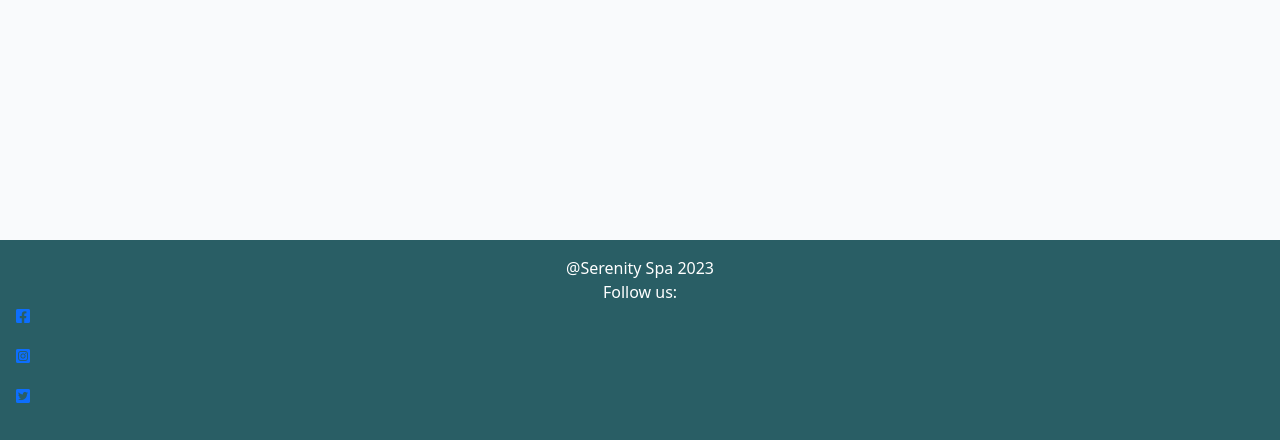
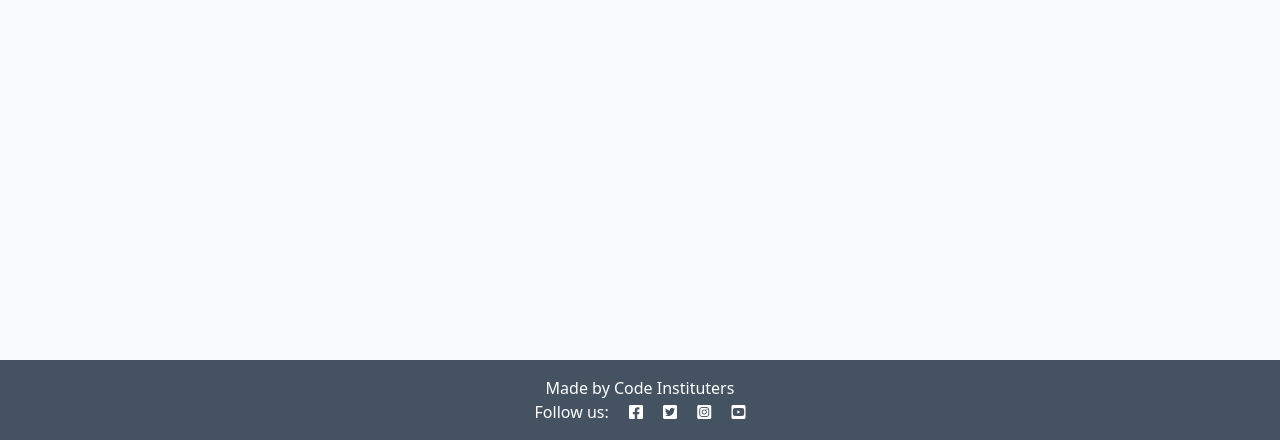
Before and after one commit to Chapter256/serenity, a Django app: page / in a window 1280 px wide. Shown: the part 360-800 px from the top of the page. Run offline with Django 3.2, Linux system fonts and the light colour scheme; data that the repository does not hold is empty.

Commit message:
set everything back to original code

```diff
--- a/static/css/style.css
+++ b/static/css/style.css
@@ -22,7 +22,7 @@ body {
 }
 
 .dark-bg {
-    background-color: #295E65;
+    background-color: #445261;
 }
 
 .main-bg {
@@ -62,7 +62,7 @@ body {
 }
 
 .masthead-text {
-    background-color: #32303F;
+    background-color: #445261;
     color: white;
     position: relative;
 }
@@ -79,7 +79,7 @@ body {
     right: 90%;
     height: 100%;
     width: 150%;
-    background: #4E8074;
+    background: #445261;
     -webkit-transform: skew(15deg);
     -moz-transform: skew(15deg);
     transform: skew(15deg);
@@ -124,7 +124,7 @@ body {
 
 .link:hover,
 .link:active {
-    color: #32303F;
+    color: #445261;
     text-decoration: underline;
 }
 
--- a/templates/base.html
+++ b/templates/base.html
@@ -78,11 +78,11 @@
 
     <!-- Footer -->
     <footer class="footer mt-auto py-3 dark-bg">
-        <p class="m-0 text-center text-white">@Serenity Spa 2023</p>
-        <p class="m-0 text-center text-white">Follow us:
-            <p><a href="https://facebook.com/" target="_blank" rel="noopener" aria-label="Go to our Facebook page"><i class="fab fa-facebook-square ms-3"></i></a></p>
-            <p><a href="https://instagram.com/" target="_blank" rel="noopener" aria-label="Go to our Facebook page"><i class="fab fa-instagram-square ms-3"></i></a></p>
-            <p><a href="https://twitter.com/" target="_blank" rel="noopener" aria-label="Go to our Facebook page"><i class="fab fa-twitter-square ms-3"></i></a></p>
+        <p class="m-0 text-center text-white">Made by Code Instituters</p>
+        <p class="m-0 text-center text-white">Follow us: <i class="fab fa-facebook-square ms-3"></i>
+            <i class="fab fa-twitter-square ms-3"></i>
+            <i class="fab fa-instagram-square ms-3"></i>
+            <i class="fab fa-youtube-square ms-3"></i></p>
     </footer>
     <script>
         setTimeout(function () {
```
